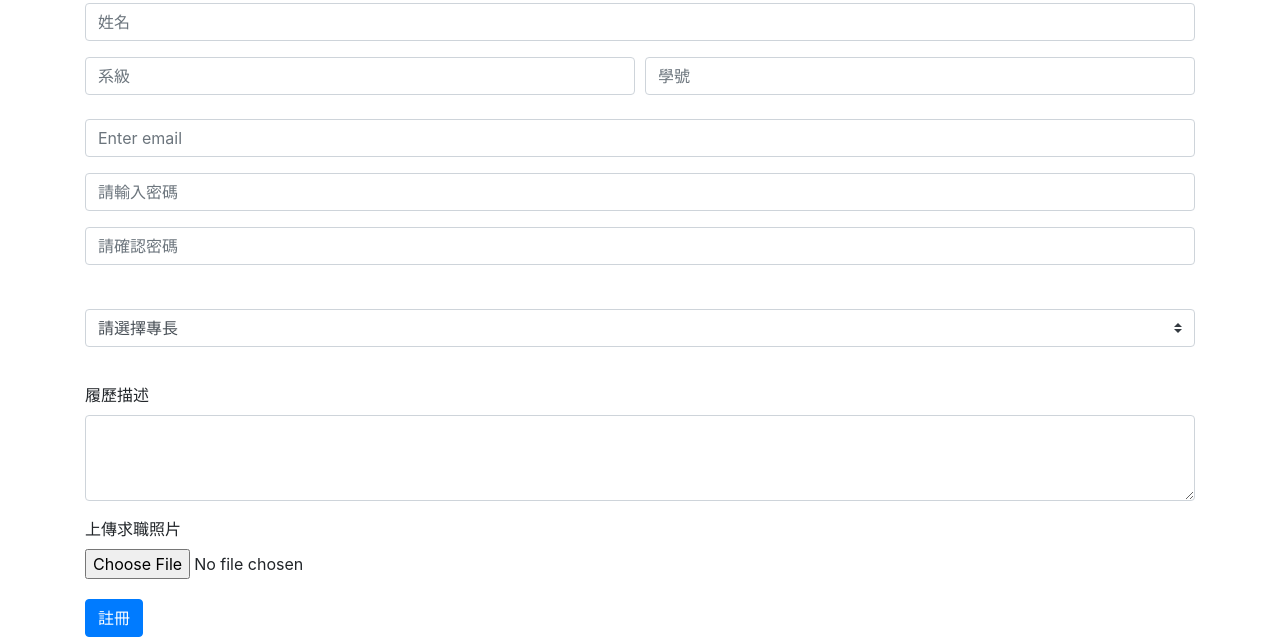
After one commit to Derrick0105/Software_Engineering_project, a Django app: page /register/ in a window 1280 px wide. The commit adds this page. Shown: the part 347-988 px from the top of the page. Run offline with Django 3.2, Linux system fonts and the light colour scheme; some libraries are stand-ins or nearby versions.

Commit message:
新增會員登入

```diff
--- a/Software_Engineering_project/urls.py
+++ b/Software_Engineering_project/urls.py
@@ -15,7 +15,7 @@ Including another URLconf
 """
 from django.contrib import admin
 from django.urls import path
-from mainsite.views import index,about,detail,category,test
+from mainsite.views import index,about,detail,category,register,login,logout,test
 
 urlpatterns = [
     path('admin/', admin.site.urls),
@@ -23,5 +23,8 @@ urlpatterns = [
     path('about/',about,name='about'),
     path('detail/<int:jobID>',detail),
     path('category/',category),
+    path('register/',register,name='register'),
+    path('login/',login),
+    path('logout/',logout),
     path('test/',test)
 ]
--- a/mainsite/admin.py
+++ b/mainsite/admin.py
@@ -5,3 +5,4 @@ from mainsite import models
 
 admin.site.register(models.Location_set)
 admin.site.register(models.Job_list)
+admin.site.register(models.User)
--- /dev/null
+++ b/mainsite/forms.py
@@ -0,0 +1,21 @@
+#-*- encoding: utf-8 -*-
+from django import forms
+
+class ContactForm(forms.Form):
+    CITY = [
+        ['TP', 'Taipei'],
+        ['TY', 'Taoyuang'],
+        ['TC', 'Taichung'],
+        ['TN', 'Tainan'],
+        ['KS', 'Kaohsiung'],
+        ['NA', 'Others'],
+    ]
+    user_name = forms.CharField(label='您的姓名', max_length=50, initial='李大仁')
+    user_city = forms.ChoiceField(label='居住城市', choices=CITY)
+    user_school = forms.BooleanField(label='是否在學', required=False)
+    user_email = forms.EmailField(label='電子郵件')
+    user_message = forms.CharField(label='您的意見', widget=forms.Textarea)
+
+class LoginForm(forms.Form):
+    username=forms.CharField(label='姓名',max_length=10)
+    password=forms.CharField(label='密碼',widget=forms.PasswordInput())
--- a/mainsite/views.py
+++ b/mainsite/views.py
@@ -1,11 +1,16 @@
-from django.shortcuts import render
-from mainsite import models
+from django.shortcuts import render,redirect
+from mainsite import models,forms
+from django.contrib import messages
+
 from django.views.decorators.csrf import csrf_exempt
 from django.http import HttpResponse
 
 
 # Create your views here.
 def index(request):
+    if 'username' in request.session:
+        username=request.session['username']
+        #useremail = request.session['username']
     job_list = models.Job_list.objects.all()
     return render(request, 'index.html', locals())
 
@@ -30,8 +35,36 @@ def category(request):
     count=len(result)+1
     return  render(request,'category.html',locals())
 
+def register(request):
+    form = forms.ContactForm()
+    return  render(request,'register.html',locals())
+
+def login(request):
+    if request.method == 'POST':
+        login_acc=request.POST['useracc'].strip()
+        login_password=request.POST['password']
+        try:
+            user=models.User.objects.get(account=login_acc)
+            if user.password==login_password:
+                request.session['username']=user.name
+                request.session['email'] = user.email
+                return redirect('/')
+            else:
+                messages="密碼錯惹啦!"
+        except:
+            messages="找不到使用者"
+    else:
+        login_form = forms.LoginForm()
+    return render(request, 'index.html', locals())
+@csrf_exempt
+def logout(request):
+    request.session['username'] = None
+    return HttpResponse('成功登出')
+
 def test(request):
+    te=request.session['password']
     return  render(request,'test.html',locals())
+
 '''
 @csrf_exempt
 def searching(request):
--- a/templates/base.html
+++ b/templates/base.html
@@ -42,10 +42,12 @@
                     class="navbar-toggler navbar-toggler-right">Menu<i class="fa fa-bars"></i></button>
             <div id="navbarSupportedContent" class="collapse navbar-collapse">
                 <ul class="navbar-nav ml-auto">
-                    <li class="nav-item active"><a href="category.html" class="nav-link">Jobs <span class="sr-only">(current)</span></a>
-                    </li>
+                    {% if username %}
+                        <li class="nav-item active"><a href="#" class="nav-link">你好{{ username }} <span class="sr-only">(current)</span></a>
+                        </li>
+                    {% endif %}
                     <li class="nav-item"><a href="{% url 'about' %}" class="nav-link">關於我們</a></li>
-                    <li class="nav-item dropdown"><a id="clientZone" href="#" data-toggle="dropdown"
+                    <!--<li class="nav-item dropdown"><a id="clientZone" href="#" data-toggle="dropdown"
                                                      aria-haspopup="true" aria-expanded="false"
                                                      class="nav-link dropdown-toggle">Client Zone</a>
                         <div aria-labelledby="clientZone" class="dropdown-menu"><a href="client-register.html"
@@ -53,25 +55,23 @@
                             Register</a><a href="client-dashboard.html" class="dropdown-item">Dashboard</a><a
                                 href="client-applicants.html" class="dropdown-item">Applicants </a><a
                                 href="client-job.html" class="dropdown-item">Post a new job </a></div>
-                    </li>
-                    <li class="nav-item dropdown"><a id="pages" href="#" data-toggle="dropdown" aria-haspopup="true"
-                                                     aria-expanded="false" class="nav-link dropdown-toggle">我的頁面</a>
-                        <div aria-labelledby="pages" class="dropdown-menu"><a href="index.html" class="dropdown-item">Home</a><a
-                                href="category.html" class="dropdown-item">Job Listing</a><a href="detail.html"
-                                                                                             class="dropdown-item">Job
-                            Detail </a><a href="about.html" class="dropdown-item">About </a><a href="contact.html"
-                                                                                               class="dropdown-item">Contact </a><a
-                                href="blog.html" class="dropdown-item">Blog Listing </a><a href="post.html"
-                                                                                           class="dropdown-item">Blog
-                            Post </a><a href="packages.html" class="dropdown-item">Pricing packages </a><a
-                                href="testimonials.html" class="dropdown-item">Testimonials </a><a href="text.html"
-                                                                                                   class="dropdown-item">Text
-                            Page </a><a href="faq.html" class="dropdown-item">FAQ</a></div>
-                    </li>
-                    <li class="nav-item"><a href="contact.html" class="nav-link">聯絡我們</a></li>
-                    <li class="nav-item dropdown"><a href="#loginModal" data-toggle="modal"
-                                                     class="btn navbar-btn btn-outline-light mb-5 mb-lg-0"> <i
-                            class="fa fa-sign-in"></i>登入</a></li>
+                    </li>-->
+                    <li class="nav-item"><a href="{% url 'register' %}" class="nav-link">聯絡我們</a></li>
+                    {% if username %}
+                        <li class="nav-item dropdown">
+                            <a href="#" id="logout_button"
+                               class="btn navbar-btn btn-outline-light mb-5 mb-lg-0">
+                                <i class="fa fa-sign-in"></i>登出
+                            </a>
+                        </li>
+                    {% else %}
+                        <li class="nav-item dropdown">
+                            <a href="#loginModal" data-toggle="modal"
+                               class="btn navbar-btn btn-outline-light mb-5 mb-lg-0">
+                                <i class="fa fa-sign-in"></i>登入
+                            </a>
+                        </li>
+                    {% endif %}
                 </ul>
             </div>
         </div>
@@ -84,26 +84,26 @@
     <div role="document" class="modal-dialog">
         <div class="modal-content">
             <div class="modal-header">
-                <h4 id="exampleModalLabel" class="modal-title">Customer Login</h4>
+                <h4 id="exampleModalLabel" class="modal-title">會員登入</h4>
                 <button type="button" data-dismiss="modal" aria-label="Close" class="close"><span
                         aria-hidden="true">×</span></button>
             </div>
             <div class="modal-body">
-                <form action="customer-orders.html" method="post">
+                <form action="../login/" method="post">
+                    {% csrf_token %}
                     <div class="form-group">
-                        <input id="email_modal" type="text" placeholder="email" class="form-control">
+                        <input name="useracc" type="text" placeholder="帳號" class="form-control">
                     </div>
                     <div class="form-group">
-                        <input id="password_modal" type="password" placeholder="password" class="form-control">
+                        <input name="password" type="password" placeholder="密碼" class="form-control">
                     </div>
                     <p class="text-center">
-                        <button type="button" class="btn btn-outline-white-primary"><i class="fa fa-sign-in"></i> Log in
+                        <button type="submit" class="btn btn-outline-white-primary"><i class="fa fa-sign-in"></i> Log in
                         </button>
                     </p>
                 </form>
-                <p class="text-center text-muted">Not registered yet?</p>
-                <p class="text-center text-muted"><a href="client-register.html"><strong>Register now</strong></a>! It
-                    is easy and done in 1 minute and gives you access to special discounts and much more!</p>
+                <p class="text-center text-muted">想找工作卻還沒註冊嗎?按<a href="{% url 'register' %}"><strong>馬上註冊</strong></a>加入高師徵才的行列吧!
+                </p>
             </div>
         </div>
     </div>
--- /dev/null
+++ b/templates/register.html
@@ -0,0 +1,68 @@
+{% extends 'base.html' %}
+{% load static %}
+{% block content %}
+    <div class="container">
+        <form>
+            <div class="form-group">
+                <label for="exampleInputName"></label>
+                <input type="text" class="form-control" id="exampleInputName" aria-describedby="emailHelp"
+                       placeholder="姓名">
+                <!--<small id="emailHelp" class="form-text text-muted">We'll never share your email with anyone else.
+                </small>-->
+            </div>
+
+            <div class="form-row">
+                <div class="col">
+                    <input type="text" class="form-control" placeholder="系級">
+                </div>
+                <div class="col">
+                    <input type="text" class="form-control" placeholder="學號">
+                </div>
+            </div>
+
+            <div class="form-group">
+                <label for="exampleInputEmail1"></label>
+                <input type="text" class="form-control" id="exampleInputEmail1" aria-describedby="emailHelp"
+                       placeholder="Enter email">
+            </div>
+            <div class="form-group">
+                <input type="password" class="form-control" id="exampleInputPassword1" placeholder="請輸入密碼">
+            </div>
+            <div class="form-group">
+                <input type="password" class="form-control" id="exampleInputPassword1" placeholder="請確認密碼">
+            </div>
+
+
+            <label class="my-1 mr-2" for="inlineFormCustomSelectPref"></label>
+            <select class="custom-select my-1 mr-sm-2" id="inlineFormCustomSelectPref">
+                <option selected>請選擇專長</option>
+                <option value="1">網頁設計</option>
+                <option value="2">資料庫</option>
+                <option value="3">美編</option>
+                <option value="3">企劃</option>
+            </select>
+
+            <div class="custom-control custom-checkbox my-1 mr-sm-2">
+                <input type="checkbox" class="custom-control-input" id="customControlInline">
+
+            </div>
+
+            <div class="form-group">
+                <label for="exampleFormControlTextarea1">履歷描述</label>
+                <textarea class="form-control" id="exampleFormControlTextarea1" rows="3"></textarea>
+            </div>
+
+
+            <div class="form-group">
+                <label for="exampleFormControlFile1">上傳求職照片</label>
+                <input type="file" class="form-control-file" id="exampleFormControlFile1">
+            </div>
+
+
+            <button type="submit" class="btn btn-primary my-1">註冊</button>
+
+        </form>
+
+    </div>
+
+{% endblock %}
```
Also changed, not shown: mainsite/models.py (+14 -0 lines), templates/test.html (+27 -61 lines), db.sqlite3, mainsite/migrations/0009_user.py (added), mainsite/migrations/0010_auto_20190105_1648.py (added), mainsite/migrations/0011_auto_20190105_1650.py (added), 1 other file.
